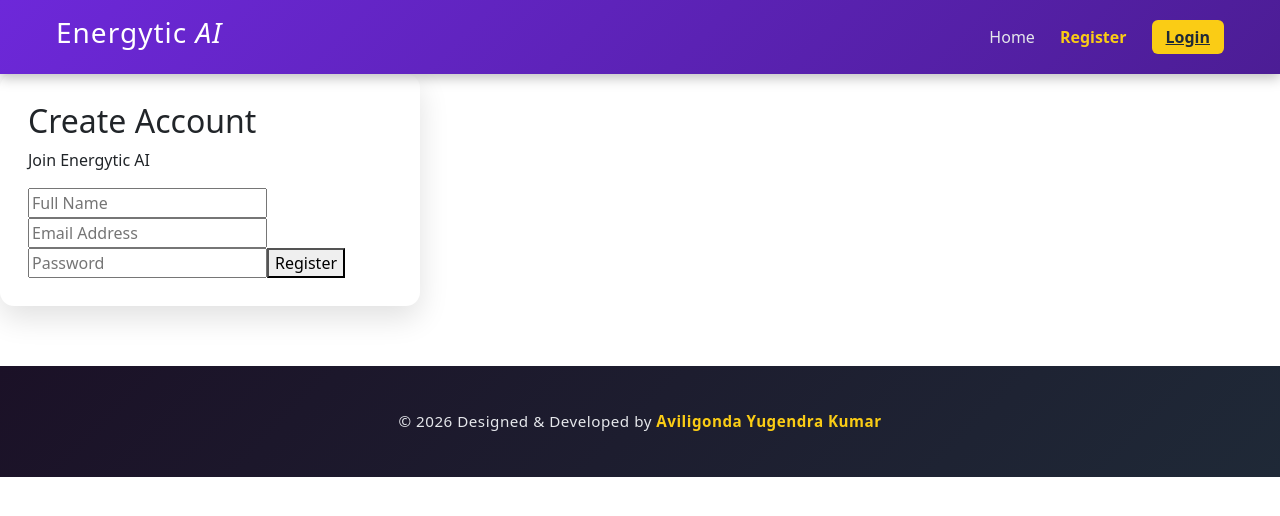
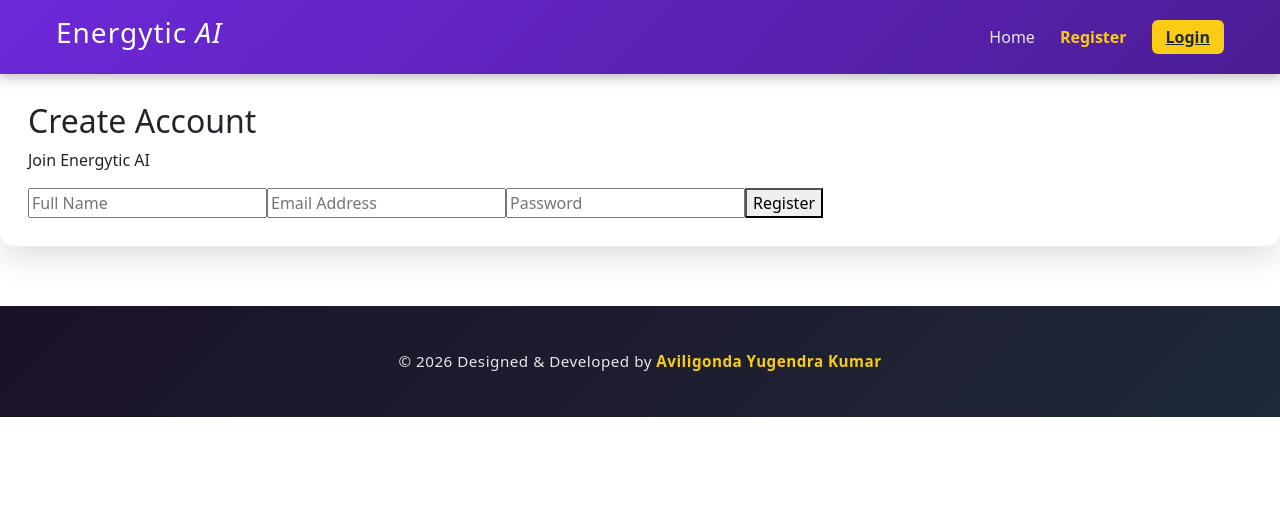
Before and after one commit to yugendra503/energyticaicompany, a React (Create React App) app: page /register in a window 1280 px wide. Shown: the top 516 px of the page. Built offline with nearby package versions, Linux system fonts and the light colour scheme.

Commit message:
Update Register.css

```diff
--- a/src/admin/Register.css
+++ b/src/admin/Register.css
@@ -1,3 +1,4 @@
+
 .register-title {
   text-align: center;
   margin-top: 40px;
@@ -8,27 +9,11 @@
   color: #1f2937;
 }
 
-.register-section {
-  background-color: #f8fafc;
-  min-height: 100vh;
-  display: flex;
-  align-items: center;
-  justify-content: center;
-}
-
 .register-card {
   background: #ffffff;
-  padding: 28px;
-  border-radius: 14px;
-  box-shadow: 0 12px 30px rgba(0, 0, 0, 0.12);
-  width: 100%;
-  max-width: 420px;
-}
-
-.register-form {
-  background-color: #f1f5f9;
-  padding: 20px;
+  padding: 30px 25px;
   border-radius: 12px;
+  box-shadow: 0 10px 25px rgba(0, 0, 0, 0.12);
 }
 
 .register-card .form-control {
@@ -60,14 +45,48 @@
   box-shadow: 0 6px 15px rgba(37, 99, 235, 0.35);
 }
 
+@media (max-width: 576px) {
+  .register-card {
+    padding: 25px 18px;
+  }
+}
+.register-form {
+  background-color: #f8fafc;
+  padding: 25px 20px;
+  border-radius: 12px;
+}
+.register-section {
+  background-color: #f8fafc;
+}
+
+
 .register-image {
   max-width: 100%;
   height: auto;
   border-radius: 12px;
 }
 
-@media (max-width: 576px) {
-  .register-card {
-    padding: 25px 18px;
-  }
+
+.register-card {
+  background: #ffffff;
+  padding: 28px;
+  border-radius: 14px;
+  box-shadow: 0 12px 30px rgba(0, 0, 0, 0.12);
 }
+
+
+.register-form {
+  background-color: #f1f5f9;
+  padding: 20px;
+  border-radius: 12px;
+}
+
+
+.btn-submit {
+  height: 45px;
+  border-radius: 8px;
+  background: linear-gradient(135deg, #2563eb, #1e3a8a);
+  border: none;
+  color: #ffffff;
+  font-weight: 600;
+}
```
